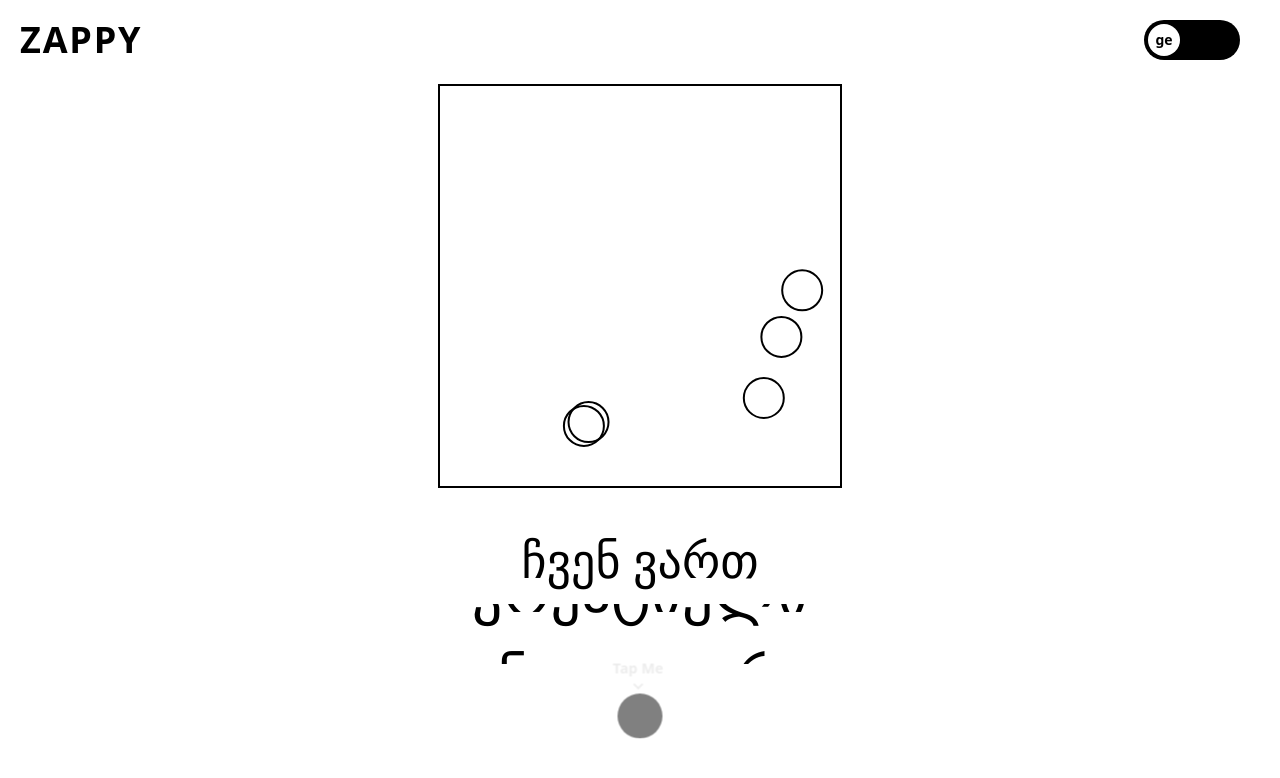
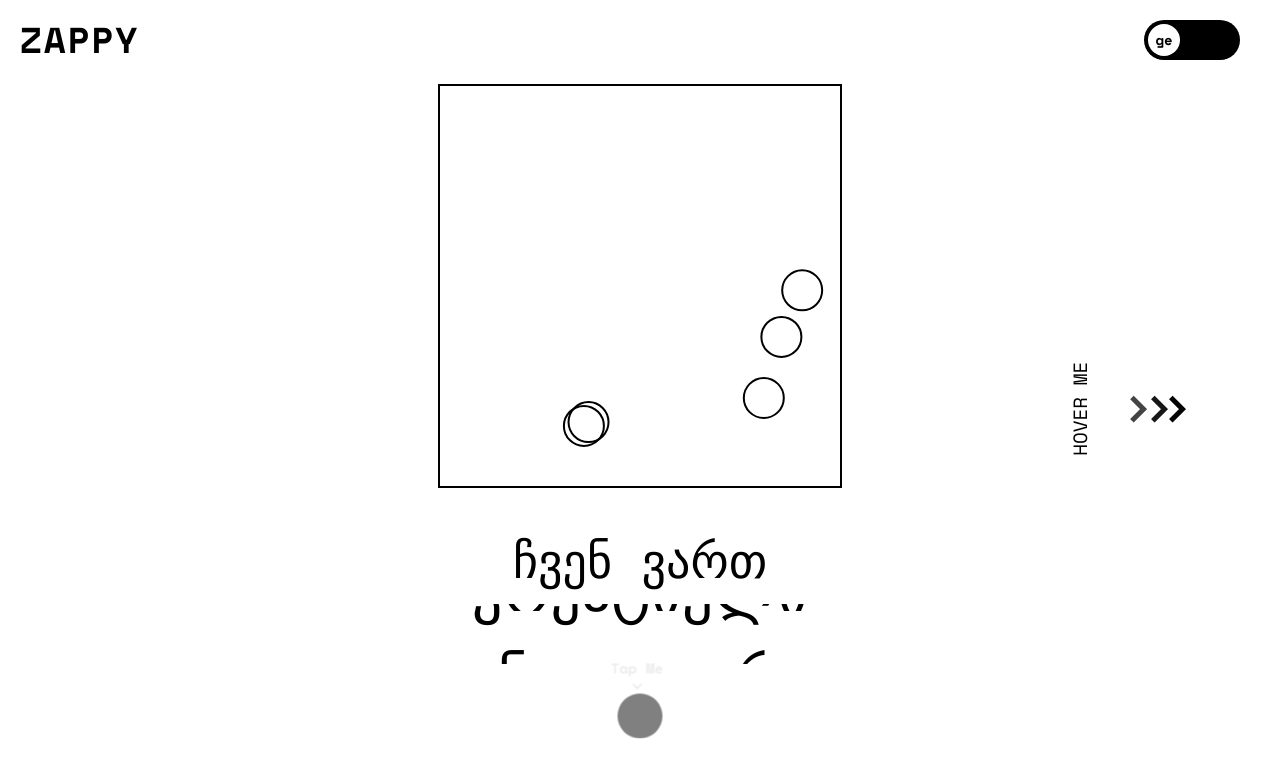
Before and after one commit to Zappy-Team/Zappy-Website, a React (Vite) app in the folder front-end/: page / in a window 1280 px wide. Shown: the top 778 px of the page. Built offline with nearby package versions, Linux system fonts and the light colour scheme; no server answers.

Commit message:
font + sidebar indicator

```diff
--- a/front-end/index.html
+++ b/front-end/index.html
@@ -3,10 +3,16 @@
 	<head>
 		<meta charset="UTF-8" />
 		<link rel="icon" type="image/svg+xml" href="/vite.svg" />
+		<link rel="preconnect" href="https://fonts.googleapis.com" />
+		<link rel="preconnect" href="https://fonts.gstatic.com" crossorigin />
+		<link
+			href="https://fonts.googleapis.com/css2?family=Space+Mono:wght@400;700&display=swap"
+			rel="stylesheet"
+		/>
 		<meta name="viewport" content="width=device-width, initial-scale=1.0" />
 		<title>Zappy</title>
 	</head>
-	<body class="overflow-x-hidden">
+	<body class="overflow-x-hidden font-spaceMono">
 		<div id="root"></div>
 		<script type="module" src="/src/main.tsx"></script>
 	</body>
--- /dev/null
+++ b/front-end/src/components/Home/components/SidebarIndicator/SidebarIndicator.tsx
@@ -0,0 +1,27 @@
+import "./style.css";
+import { useRef, useEffect, useState } from "react";
+const SidebarIndicator = () => {
+	const arrowRef = useRef<null | HTMLDivElement>(null);
+	useEffect(() => {
+			setTimeout(() => {
+				if(arrowRef.current){
+
+					arrowRef.current.style.display = "none"
+
+				}
+			}, 10000)
+	}, [arrowRef]);
+	return (
+		<div ref={arrowRef} className="sidebar-indicator-container">
+			<small className="hover-text">HOVER ME</small>
+			<div  className="arrow">
+				<span></span>
+				<span></span>
+				<span></span>
+			</div>
+
+		</div>
+	);
+};
+
+export default SidebarIndicator;
--- /dev/null
+++ b/front-end/src/components/Home/components/SidebarIndicator/style.css
@@ -0,0 +1,55 @@
+.sidebar-indicator-container{
+    position: absolute;
+    top: 50%;
+    left: 90%;
+    transform: translate(-50%, -50%);
+    rotate: 180deg;
+    transform: translate(-50%, -50%);
+    transform: rotate(90deg);
+    color: black;
+}
+
+.hover-text{
+    position: absolute;
+    top: 50%;
+    transform: translate(-50%, -300%);
+    width: max-content;
+    font-size: larger;
+}
+.arrow {
+
+    cursor: pointer;
+}
+
+.arrow span {
+    display: block;
+    width: 1.5vw;
+    height: 1.5vw;
+    border-bottom: 5px solid black;
+    border-right: 5px solid black;
+    transform: rotate(45deg);
+    margin: -10px;
+    animation: animate 2s infinite;
+}
+
+.arrow span:nth-child(2) {
+    animation-delay: -0.2s;
+}
+
+.arrow span:nth-child(3) {
+    animation-delay: -0.4s;
+}
+
+@keyframes animate {
+    0% {
+        opacity: 0;
+        transform: rotate(45deg) translate(-20px, -20px);
+    }
+    50% {
+        opacity: 1;
+    }
+    100% {
+        opacity: 0;
+        transform: rotate(45deg) translate(20px, 20px);
+    }
+}
--- a/front-end/src/layout/client/rootLayout.tsx
+++ b/front-end/src/layout/client/rootLayout.tsx
@@ -3,7 +3,7 @@ import { Outlet } from "react-router-dom";
 import { ScrollRestoration } from "react-router-dom";
 import Sidebar from "../../components/commons/Sidebar";
 import Header from "../../components/commons/Header";
-import global_en from "../../translations/en/global";
+import global_en from "../../translations/en/global.json";
 import global_ge from "../../translations/ge/global.json";
 import { initReactI18next } from "react-i18next/initReactI18next";
 import { I18nextProvider } from "react-i18next";
--- a/front-end/src/pages/home/index.tsx
+++ b/front-end/src/pages/home/index.tsx
@@ -1,7 +1,13 @@
 import Home from "../../components/Home";
+import SidebarIndicator from "../../components/Home/components/SidebarIndicator/SidebarIndicator";
 
 function HomePage() {
-	return <Home />;
+	return(
+		<>
+			<Home />
+			<SidebarIndicator />
+		</>
+	);
 }
 
 export default HomePage;
--- a/front-end/tailwind.config.js
+++ b/front-end/tailwind.config.js
@@ -2,6 +2,9 @@
 export default {
 	content: ["./index.html", "./src/**/*.{js,ts,jsx,tsx}"],
 	theme: {
+		fontFamily: {
+			spaceMono: "'Space Mono', monospace",
+		},
 		extend: {
 			colors: {
 				black: "#000",
```
Lines whose indentation alone changed are shown as unchanged.
